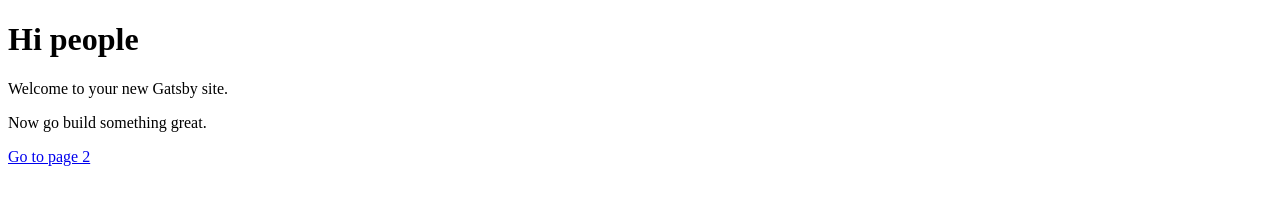
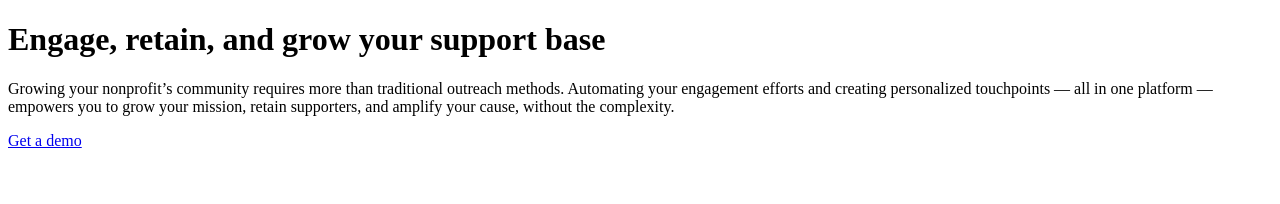
Before and after one commit to andy-weir/my-app, a Gatsby site: page / in a window 1280 px wide. Built offline with nearby package versions, Linux system fonts and the light colour scheme; Gatsby itself is replaced by a stand-in of ours.

Commit message:
changed link text

```diff
--- a/gatsby-config.js
+++ b/gatsby-config.js
@@ -1,6 +1,6 @@
 module.exports = {
   siteMetadata: {
-    title: 'Gatsby Default Starter',
+    title: 'Feathr',
   },
   plugins: ['gatsby-plugin-react-helmet'],
 }
--- a/src/pages/index.js
+++ b/src/pages/index.js
@@ -3,10 +3,9 @@ import Link from 'gatsby-link'
 
 const IndexPage = () => (
   <div>
-    <h1>Hi people</h1>
-    <p>Welcome to your new Gatsby site.</p>
-    <p>Now go build something great.</p>
-    <Link to="/page-2/">Go to page 2</Link>
+    <h1>Engage, retain, and grow your support base</h1>
+    <p>Growing your nonprofit’s community requires more than traditional outreach methods. Automating your engagement efforts and creating personalized touchpoints — all in one platform — empowers you to grow your mission, retain supporters, and amplify your cause, without the complexity.</p>
+    <Link to="/page-2/">Get a demo</Link>
   </div>
 )
 
```
